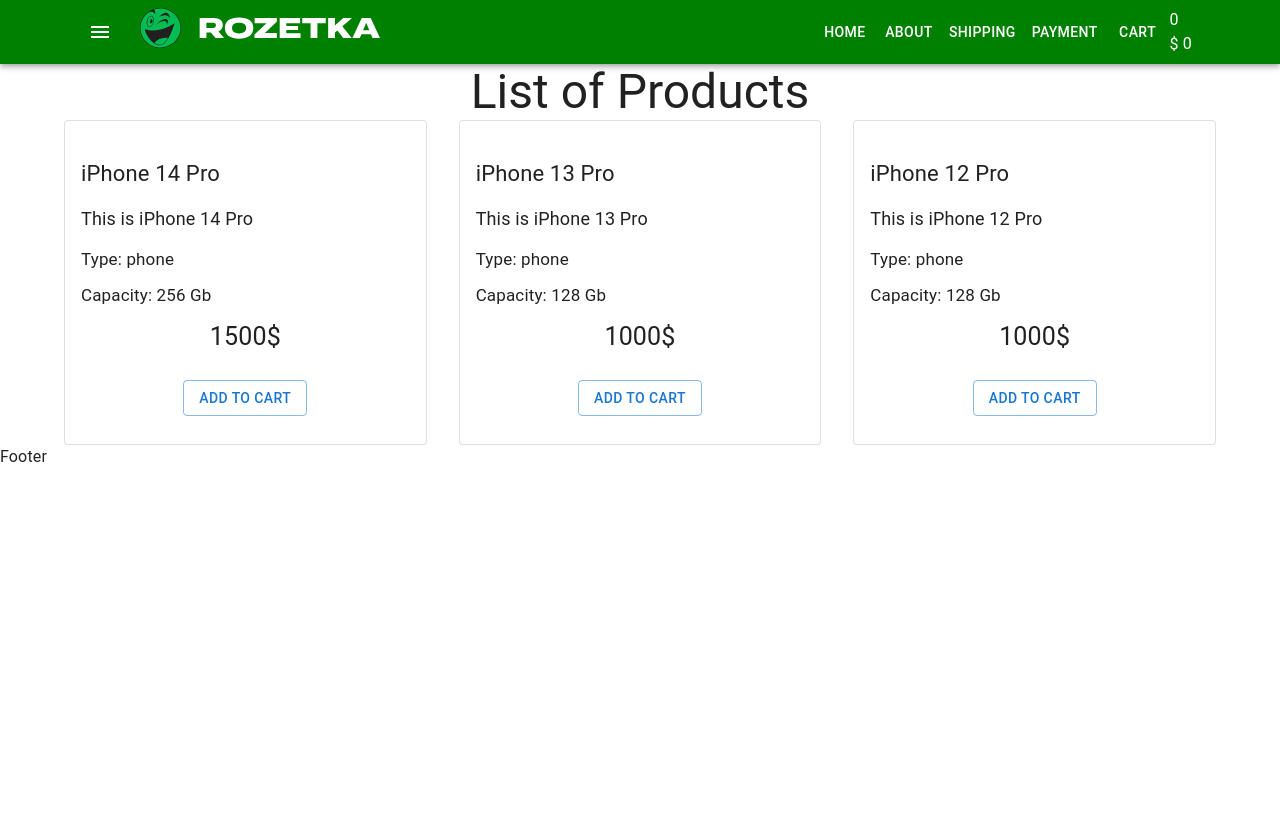
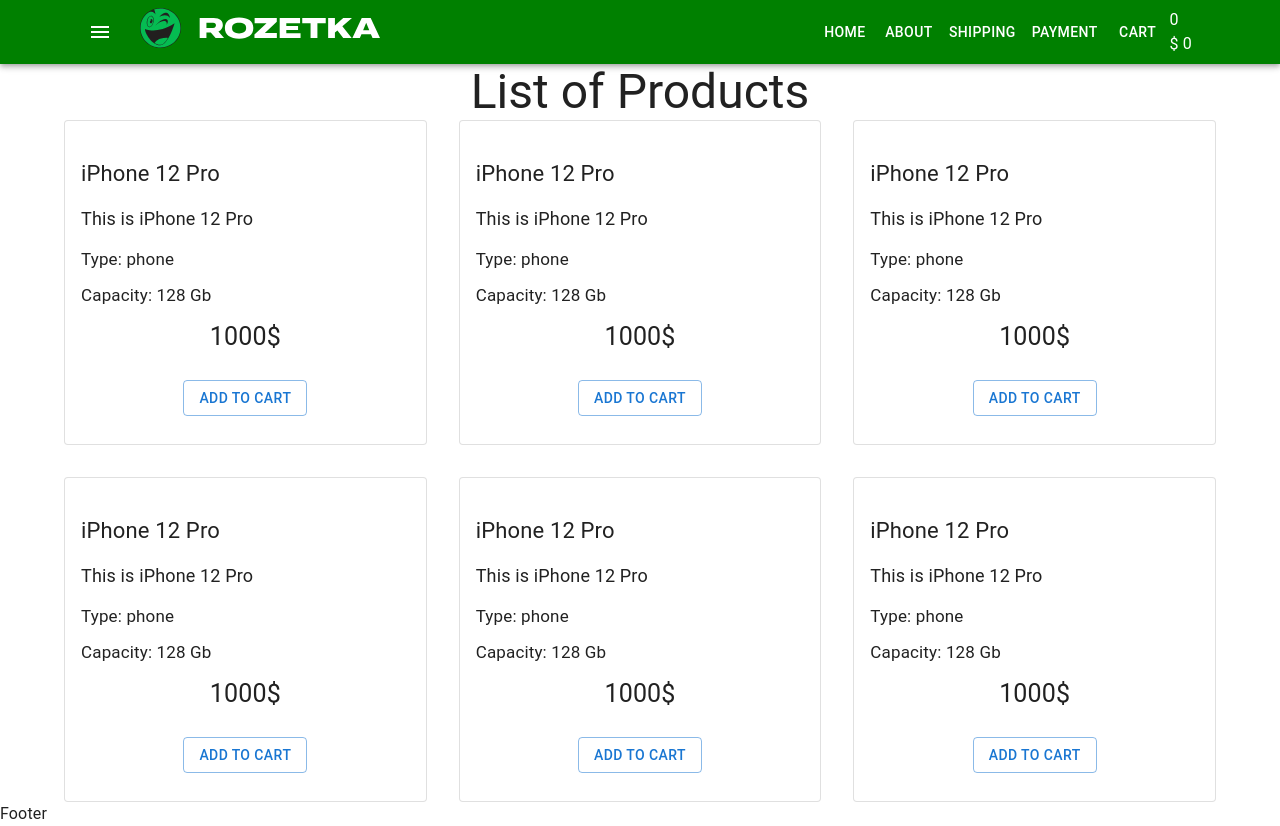
Before and after one commit to Prince0li/react-lesso-2, a React (Create React App) app: page / in a window 1280 px wide. Before the commit the page ends 800 px from the top, so only its background shows below. Built offline with nearby package versions, Linux system fonts and the light colour scheme.

Commit message:
add utils

```diff
--- a/src/components/Products/ProductsList.tsx
+++ b/src/components/Products/ProductsList.tsx
@@ -1,5 +1,7 @@
 import { Grid, Typography } from '@mui/material'
 import ProductsListItem from './ProductsListItem'
+import ProductsArray from 'utils/productsArray'
+import productsArray from 'utils/productsArray'
 
 type Props = {}
 
@@ -9,34 +11,25 @@
             <Typography variant="h3" component="h2" align="center">
                 List of Products
             </Typography>
-            <Grid container spacing={4}>
-                <Grid item xs={12} sm={6} md={4}>
-                    <ProductsListItem
-                        title="iPhone 14 Pro"
-                        description="This is iPhone 14 Pro"
-                        capacity="256"
-                        type="phone"
-                        price={1500}
-                    />
-                </Grid>
-                <Grid item xs={12} sm={6} md={4}>
-                    <ProductsListItem
-                        title="iPhone 13 Pro"
-                        description="This is iPhone 13 Pro"
-                        capacity="128"
-                        type="phone"
-                        price={1000}
-                    />
-                </Grid>
-                <Grid item xs={12} sm={6} md={4}>
-                    <ProductsListItem
-                        title="iPhone 12 Pro"
-                        description="This is iPhone 12 Pro"
-                        capacity="128"
-                        type="phone"
-                        price={1000}
-                    />
-                </Grid>
+
+            <Grid
+                container
+                direction="row"
+                justifyContent="center"
+                alignItems="stretch"
+                spacing={4}
+            >
+                {productsArray.map((product) => (
+                    <Grid item xs={12} sm={6} md={4}>
+                        <ProductsListItem
+                            title={product.title}
+                            description={product.description}
+                            capacity={product.capacity}
+                            type={product.type}
+                            price={product.price}
+                        />
+                    </Grid>
+                ))}
             </Grid>
         </>
     )
--- /dev/null
+++ b/src/utils/productsArray.ts
@@ -0,0 +1,56 @@
+type Product = {
+    title: string
+    description: string
+    type: string
+    capacity: string
+    price: number
+}
+
+const productsArray: Product[] = [
+    {
+        title:"iPhone 12 Pro",
+        description: 'This is iPhone 12 Pro',
+        capacity:"128",
+        type:"phone",
+        price:1000
+    },
+    {
+        title:"iPhone 12 Pro",
+        description: 'This is iPhone 12 Pro',
+        capacity:"128",
+        type:"phone",
+        price:1000
+    },
+    {
+        title:"iPhone 12 Pro",
+        description: 'This is iPhone 12 Pro',
+        capacity:"128",
+        type:"phone",
+        price:1000
+    },
+    {
+        title:"iPhone 12 Pro",
+        description: 'This is iPhone 12 Pro',
+        capacity:"128",
+        type:"phone",
+        price:1000
+    },
+    {
+        title:"iPhone 12 Pro",
+        description: 'This is iPhone 12 Pro',
+        capacity:"128",
+        type:"phone",
+        price:1000
+    },
+    {
+        title:"iPhone 12 Pro",
+        description: 'This is iPhone 12 Pro',
+        capacity:"128",
+        type:"phone",
+        price:1000
+    }
+
+
+]
+
+export default productsArray
```
